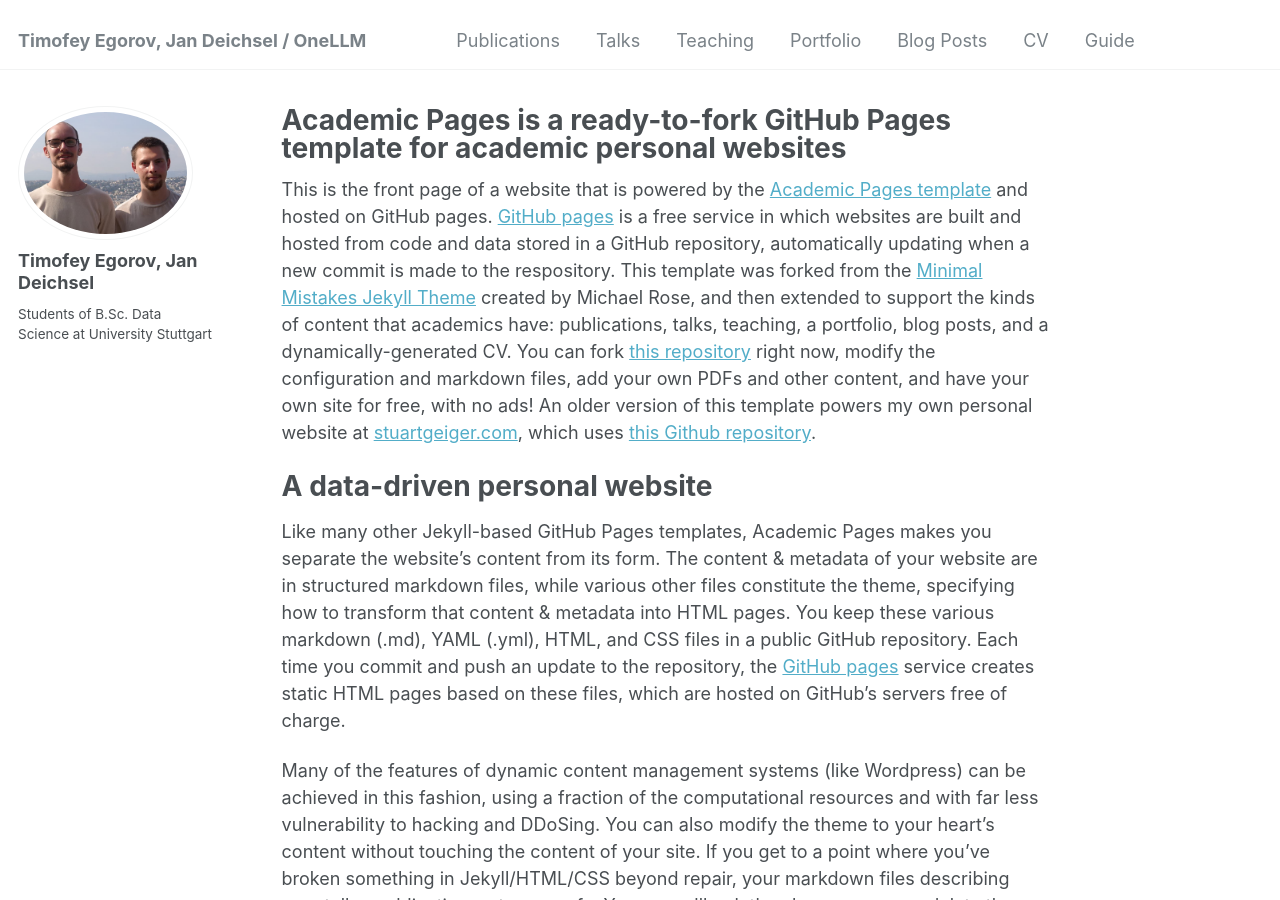
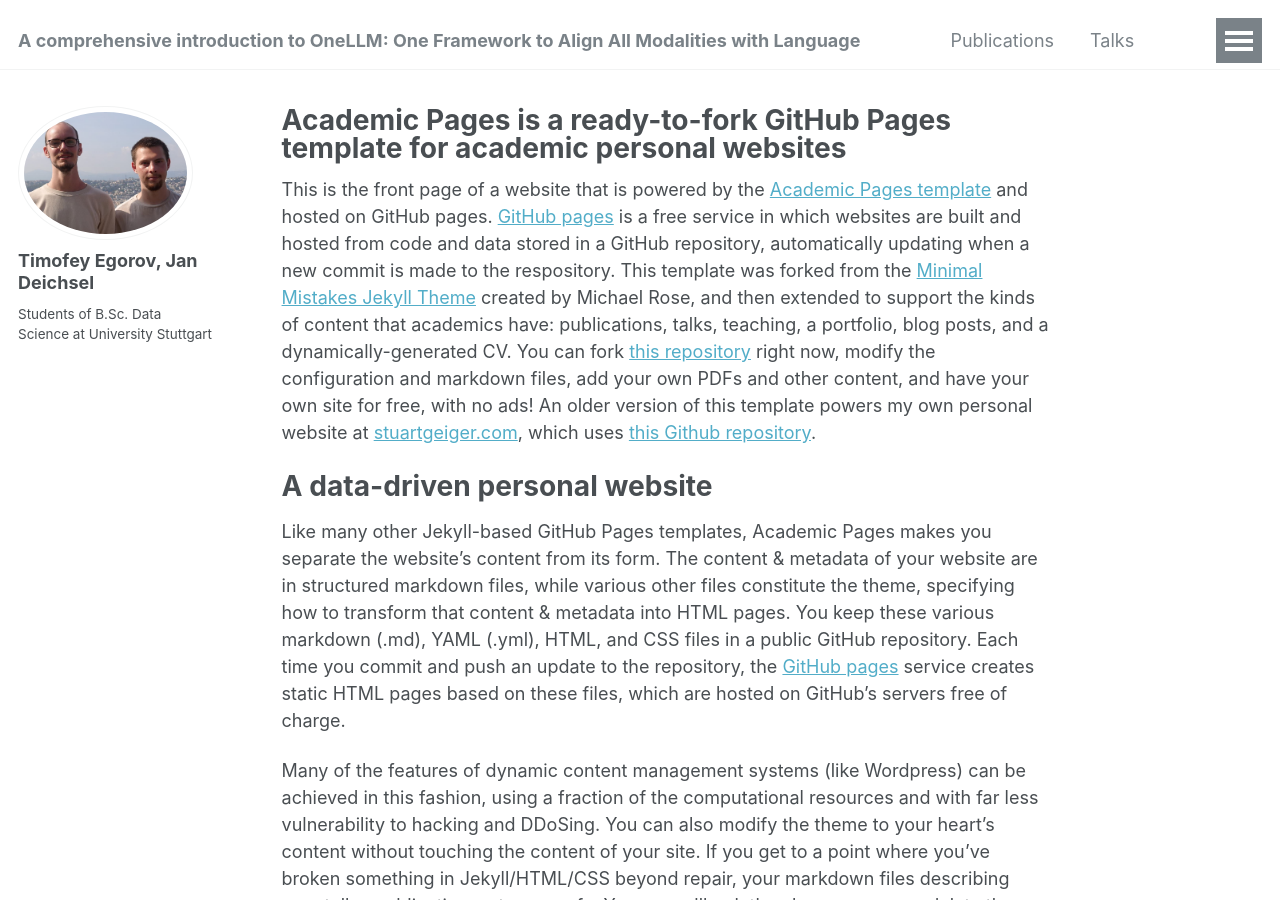
Before and after one commit to jdeichsel/jdeichsel.github.io, a Jekyll site: the page built from _pages/about.md, in a window 1280 px wide and 900 px high. Built offline with Jekyll 4.4.1, drawn with Linux system fonts in a browser that asks for light colours.

Commit message:
Update _config.yml

```diff
--- a/_config.yml
+++ b/_config.yml
@@ -8,7 +8,7 @@
 
 # Basic Site Settings
 locale                   : "en-US"
-title                    : "Timofey Egorov, Jan Deichsel / OneLLM"
+title                    : "A comprehensive introduction to OneLLM: One Framework to Align All Modalities with Language"
 title_separator          : "-"
 name                     : &name "Jan Deichsel, Timofey Egorov"
 description              : &description "personal description"
```
